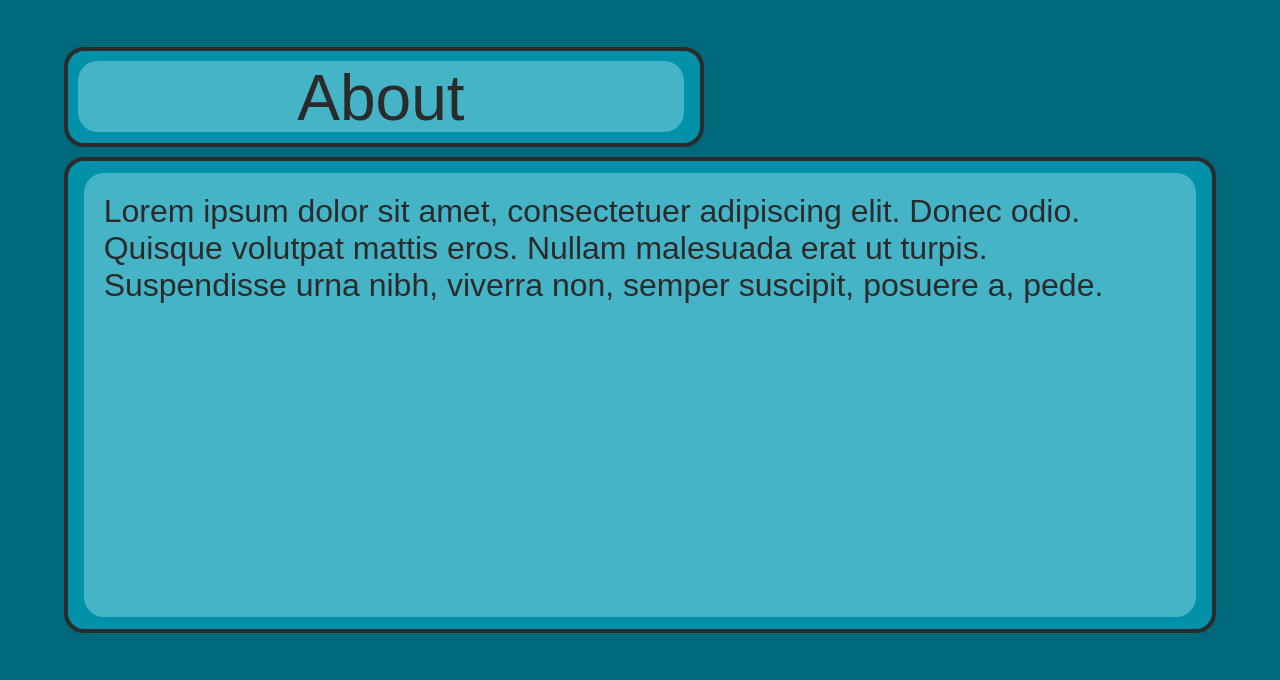
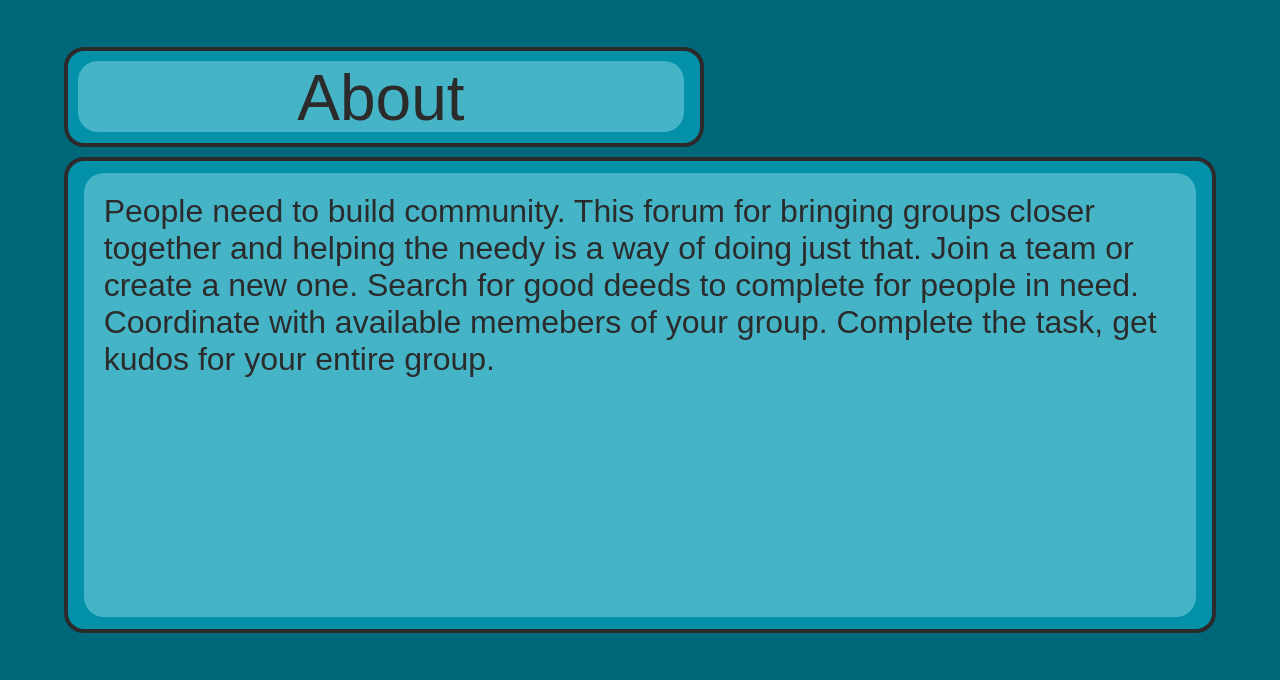
Before and after one commit to teknofage/SPD-1-3-Project, a Flask app: page /about in a window 1280 px wide. Shown: the part 120-800 px from the top of the page. Run offline with Flask 2, Linux system fonts and the light colour scheme; the visitor is signed in with stand-in values (Sample User, id 1); data comes from the database, SQL or seed files in the repository.

Commit message:
Update about.html

```diff
--- a/app/templates/about.html
+++ b/app/templates/about.html
@@ -4,9 +4,9 @@
 </div>
 <div id="about__wrapper-info">
   <div id="about__info">
-    Lorem ipsum dolor sit amet, consectetuer adipiscing elit. Donec odio. Quisque volutpat mattis
-    eros. Nullam malesuada erat ut turpis. Suspendisse urna nibh, viverra non, semper suscipit,
-    posuere a, pede.
+    People need to build community. This forum for bringing groups closer together and helping the needy is a way of doing just that.
+
+    Join a team or create a new one. Search for good deeds to complete for people in need. Coordinate with available memebers of your group. Complete the task, get kudos for your entire group.
   </div>
 </div>
 {% endblock %}
```
